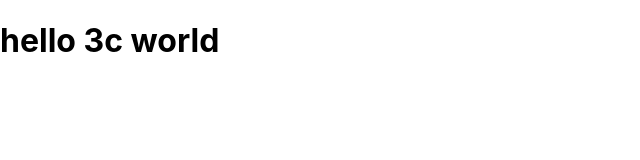
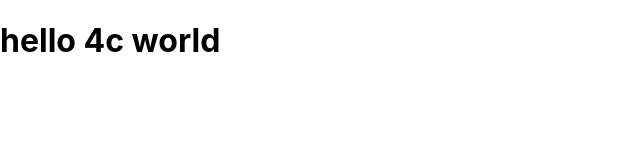
Before and after one commit to amantambe/ecom, a React (Create React App) app: page / in a window 1280 px wide. Shown: the top 160 px of the page, without its empty margins (0-640 px from the left). Built offline with nearby package versions, Linux system fonts and the light colour scheme.

Commit message:
13th change

```diff
--- a/src/App.js
+++ b/src/App.js
@@ -4,7 +4,7 @@ import './App.css';
 function App() {
   return (
     <div>
-      <h1>hello 3c world</h1>
+      <h1>hello 4c world</h1>
     </div>
   );
 }
```
